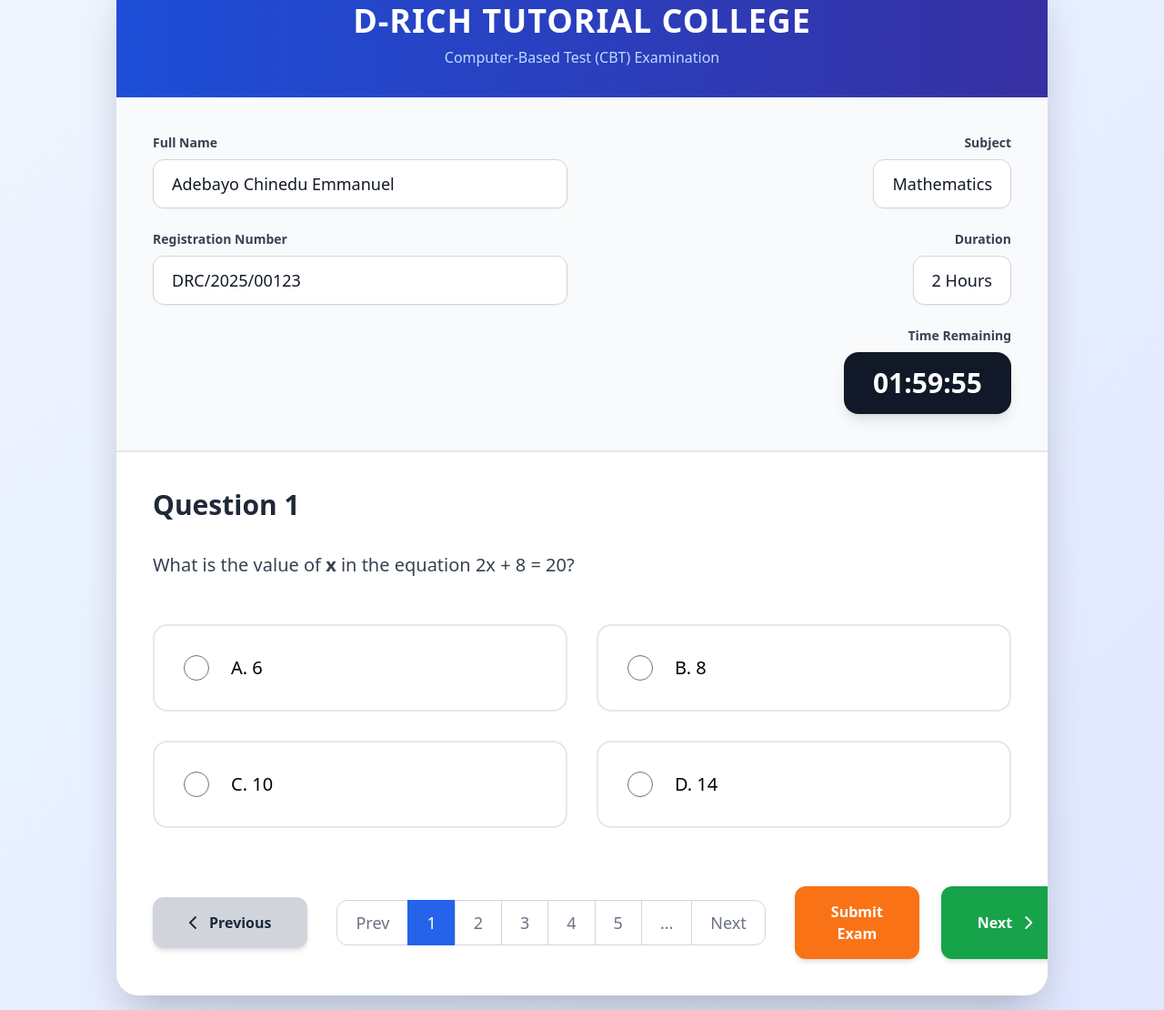
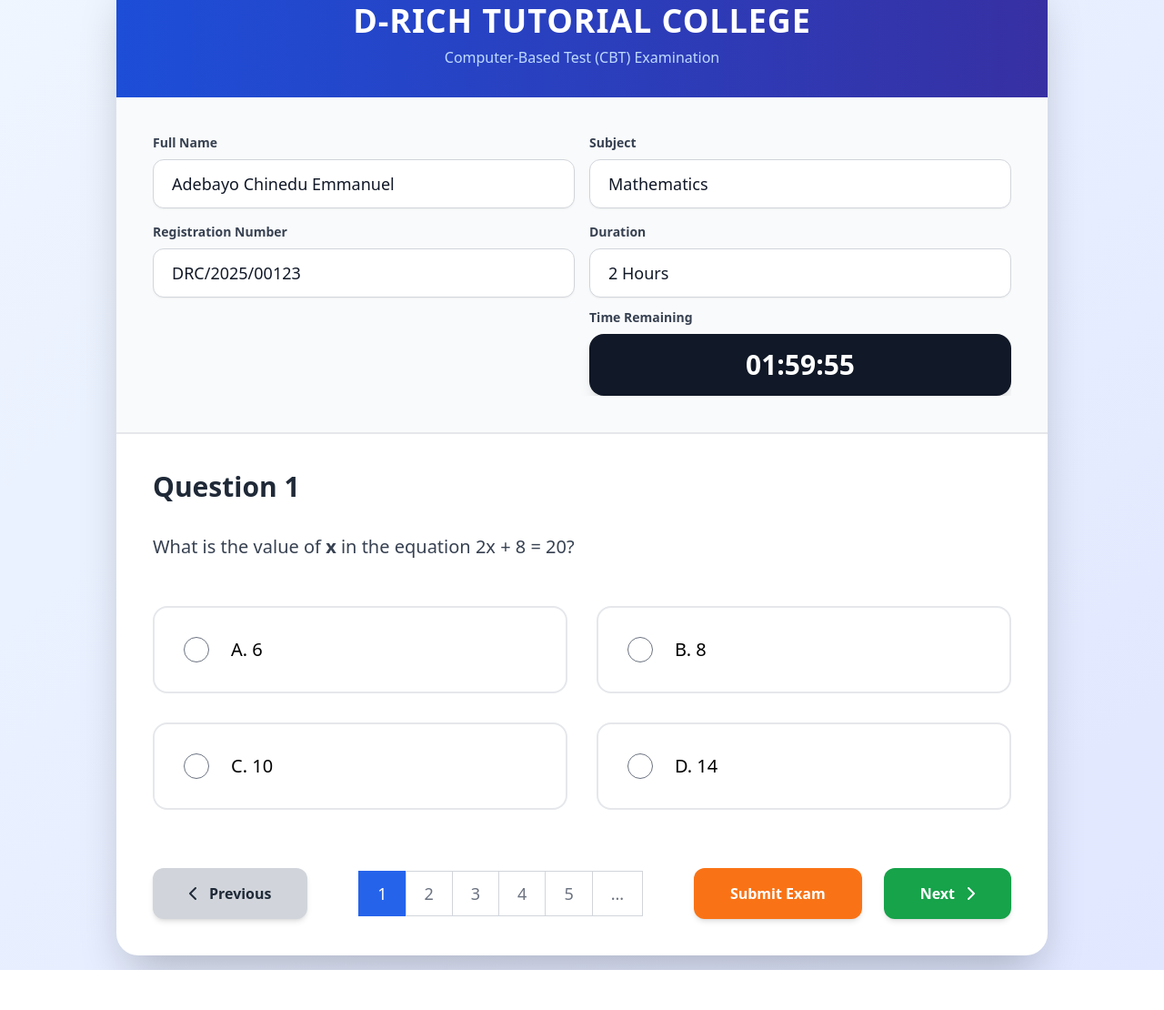
Before and after one commit to richardtim230/MockT, a plain HTML site: page cbt.html in a window 1280 px wide. Shown: the part 45-1155 px from the top of the page at 91% size. After the commit the page ends 1111 px from the top, so only its background shows below. Drawn offline with nearby package versions, Linux system fonts and the light colour scheme.

Commit message:
Update cbt.html

```diff
--- a/cbt.html
+++ b/cbt.html
@@ -30,39 +30,38 @@
             <p class="mt-2 text-blue-200">Computer-Based Test (CBT) Examination</p>
         </div>
 
-        <!-- Student Info & Exam Details -->
-        <div class="grid grid-cols-1 lg:grid-cols-2 gap-8 p-10 border-b-2 border-gray-200 bg-gray-50">
-            <div class="space-y-6">
+        <!-- Student Info & Exam Details: Always 2 × 2 grid -->
+        <div class="p-10 border-b-2 border-gray-200 bg-gray-50">
+            <div class="grid grid-cols-2 gap-4 overflow-x-auto">
+                <!-- Name -->
                 <div>
                     <label class="block text-sm font-semibold text-gray-700 mb-2">Full Name</label>
-                    <div class="text-lg font-medium text-gray-900 bg-white px-5 py-3 rounded-xl border border-gray-300 shadow-sm">
+                    <div class="text-lg font-medium text-gray-900 bg-white px-5 py-3 rounded-xl border border-gray-300 shadow-sm w-full">
                         Adebayo Chinedu Emmanuel
                     </div>
                 </div>
+                <!-- Subject -->
+                <div>
+                    <label class="block text-sm font-semibold text-gray-700 mb-2">Subject</label>
+                    <div class="text-lg font-medium text-gray-900 bg-white px-5 py-3 rounded-xl border border-gray-300 shadow-sm w-full">
+                        Mathematics
+                    </div>
+                </div>
+                <!-- Reg Number -->
                 <div>
                     <label class="block text-sm font-semibold text-gray-700 mb-2">Registration Number</label>
-                    <div class="text-lg font-medium text-gray-900 bg-white px-5 py-3 rounded-xl border border-gray-300 shadow-sm">
+                    <div class="text-lg font-medium text-gray-900 bg-white px-5 py-3 rounded-xl border border-gray-300 shadow-sm w-full">
                         DRC/2025/00123
                     </div>
                 </div>
-            </div>
-
-            <div class="space-y-6 text-right lg:text-right">
-                <div>
-                    <label class="block text-sm font-semibold text-gray-700 mb-2">Subject</label>
-                    <div class="text-lg font-medium text-gray-900 bg-white px-5 py-3 rounded-xl border border-gray-300 shadow-sm inline-block">
-                        Mathematics
-                    </div>
-                </div>
+                <!-- Duration & Time Remaining stacked in right cell -->
                 <div>
                     <label class="block text-sm font-semibold text-gray-700 mb-2">Duration</label>
-                    <div class="text-lg font-medium text-gray-900 bg-white px-5 py-3 rounded-xl border border-gray-300 shadow-sm inline-block">
+                    <div class="text-lg font-medium text-gray-900 bg-white px-5 py-3 rounded-xl border border-gray-300 shadow-sm w-full mb-3">
                         2 Hours
                     </div>
-                </div>
-                <div>
                     <label class="block text-sm font-semibold text-gray-700 mb-2">Time Remaining</label>
-                    <div id="timer" class="text-3xl font-bold text-red-600 bg-gray-900 text-white px-8 py-4 rounded-2xl shadow-lg inline-block">
+                    <div id="timer" class="text-3xl font-bold text-red-600 bg-gray-900 text-white px-8 py-4 rounded-2xl shadow-lg text-center">
                         02:00:00
                     </div>
                 </div>
@@ -96,18 +95,15 @@
                 </label>
             </div>
 
-            <!-- Navigation & Pagination -->
-            <div class="flex flex-col lg:flex-row justify-between items-center gap-8">
-                <button class="px-10 py-4 bg-gray-300 text-gray-800 font-bold rounded-xl hover:bg-gray-400 transition flex items-center shadow-md">
+            <!-- Navigation & Buttons: Always on same line, without Next/Prev in questions palette -->
+            <div class="flex gap-4 flex-wrap justify-between items-center">
+                <button class="px-10 py-4 bg-gray-300 text-gray-800 font-bold rounded-xl hover:bg-gray-400 transition flex items-center shadow-md order-1">
                     <i class="fas fa-chevron-left mr-3"></i> Previous
                 </button>
 
-                <!-- Flowbite Pagination -->
-                <nav aria-label="Question navigation">
+                <!-- Question Pagination: Only number buttons, no Next/Prev -->
+                <nav aria-label="Question navigation" class="flex-1 flex justify-center order-2">
                     <ul class="inline-flex -space-x-px text-lg">
-                        <li>
-                            <a href="#" class="px-5 py-3 leading-tight text-gray-500 bg-white border border-gray-300 rounded-l-xl hover:bg-gray-100">Prev</a>
-                        </li>
                         <li>
                             <a href="#" aria-current="page" class="px-5 py-3 text-white bg-blue-600 border border-blue-600">1</a>
                         </li>
@@ -126,13 +122,10 @@
                         <li>
                             <a href="#" class="px-5 py-3 leading-tight text-gray-500 bg-white border border-gray-300 hover:bg-gray-100">...</a>
                         </li>
-                        <li>
-                            <a href="#" class="px-5 py-3 leading-tight text-gray-500 bg-white border border-gray-300 rounded-r-xl hover:bg-gray-100">Next</a>
-                        </li>
                     </ul>
                 </nav>
 
-                <div class="flex gap-6">
+                <div class="flex gap-6 order-3">
                     <button class="px-10 py-4 bg-orange-500 text-white font-bold rounded-xl hover:bg-orange-600 transition shadow-md">
                         Submit Exam
                     </button>
```
